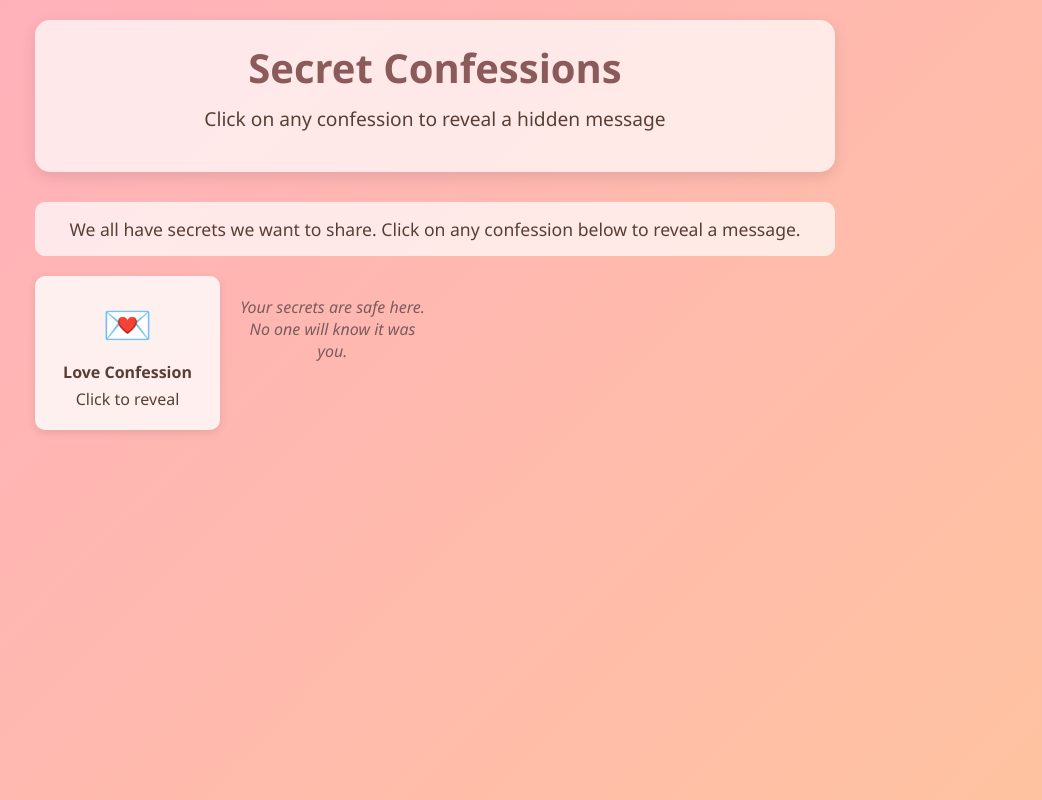
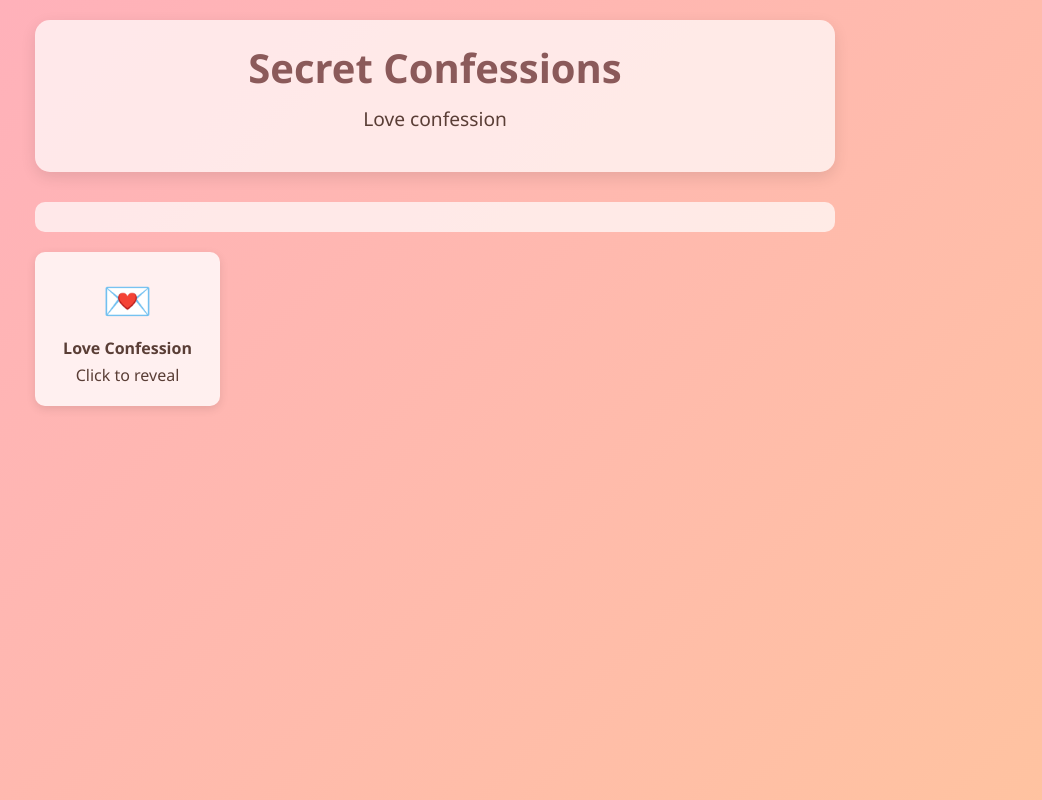
Before and after one commit to allanbernas12-source/justine, a plain HTML site: page index.html in a window 1280 px wide. Shown: the whole page, without its empty margins (205-1247 px from the left). Drawn offline with Linux system fonts and the light colour scheme.

Commit message:
Update index.html

```diff
--- a/index.html
+++ b/index.html
@@ -3,7 +3,7 @@
 <head>
     <meta charset="UTF-8">
     <meta name="viewport" content="width=device-width, initial-scale=1.0">
-    <title>Secret Confession Page</title>
+    <title>Confession </title>
     <style>
         * {
             margin: 0;
@@ -161,11 +161,11 @@
     <div class="container">
         <header>
             <h1>Secret Confessions</h1>
-            <p class="subtitle">Click on any confession to reveal a hidden message</p>
+            <p class="subtitle">Love confession </p>
         </header>
 
         <div class="instructions">
-            <p>We all have secrets we want to share. Click on any confession below to reveal a message.</p>
+            <p></p>
         </div>
 
         <div class="confession-area">
@@ -177,7 +177,7 @@
 
 
         <div class="footer">
-            <p>Your secrets are safe here. No one will know it was you.</p>
+            <p></p>
         </div>
     </div>
 
@@ -197,7 +197,7 @@
             1: {
                 icon: "💌",
                 title: "Love Confession",
-                content: "I've had a crush on my best friend for over a year now, but I'm too scared to tell them because I don't want to ruin our friendship."
+                content: "I wanted to stay, Mics. God knows how much. Pero minsan, hindi natin pwedeng i-rewrite ang mga lines ng buhay natin.I left because I had to, not because I wanted to. And every night since then, I kept writing not programs, but memories of us. If this code runs, it means you never forgot me. Thank you... for being my light when my world was breaking. You were my favorite line of codes, Mics. Always have been. Always will be. "
             },
             2: {
                 icon: "😅",
```
